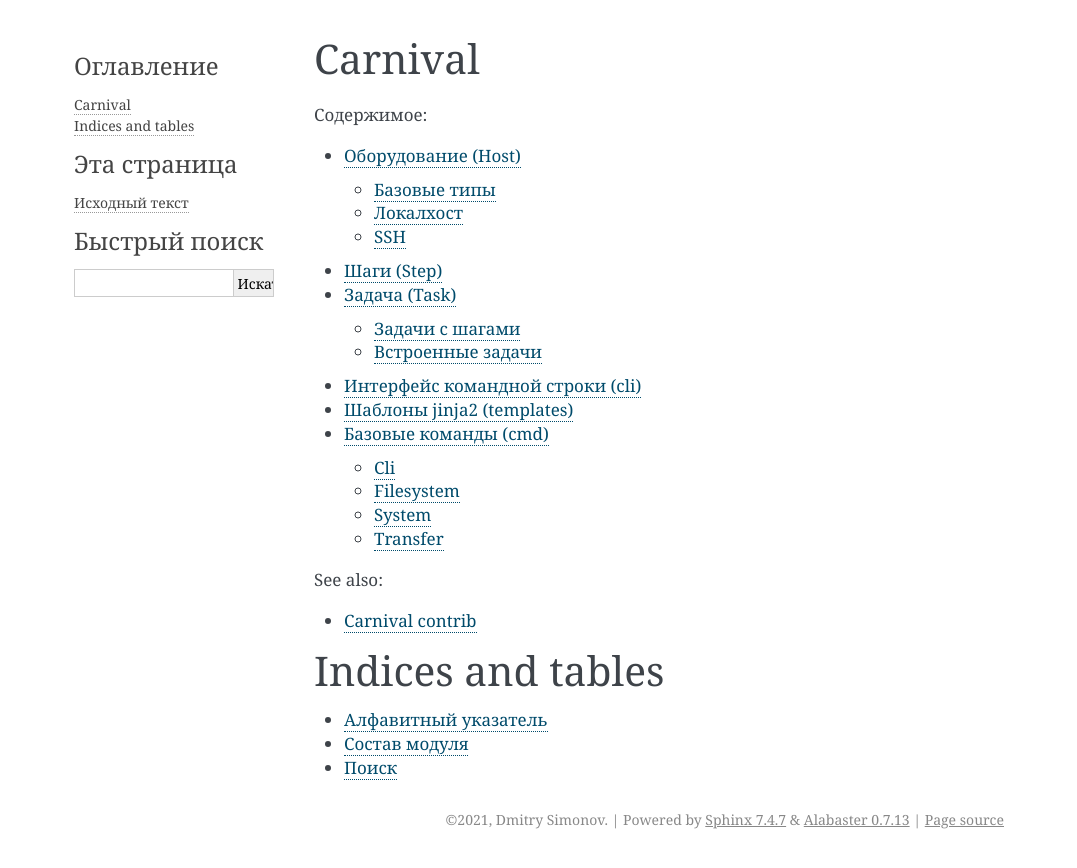
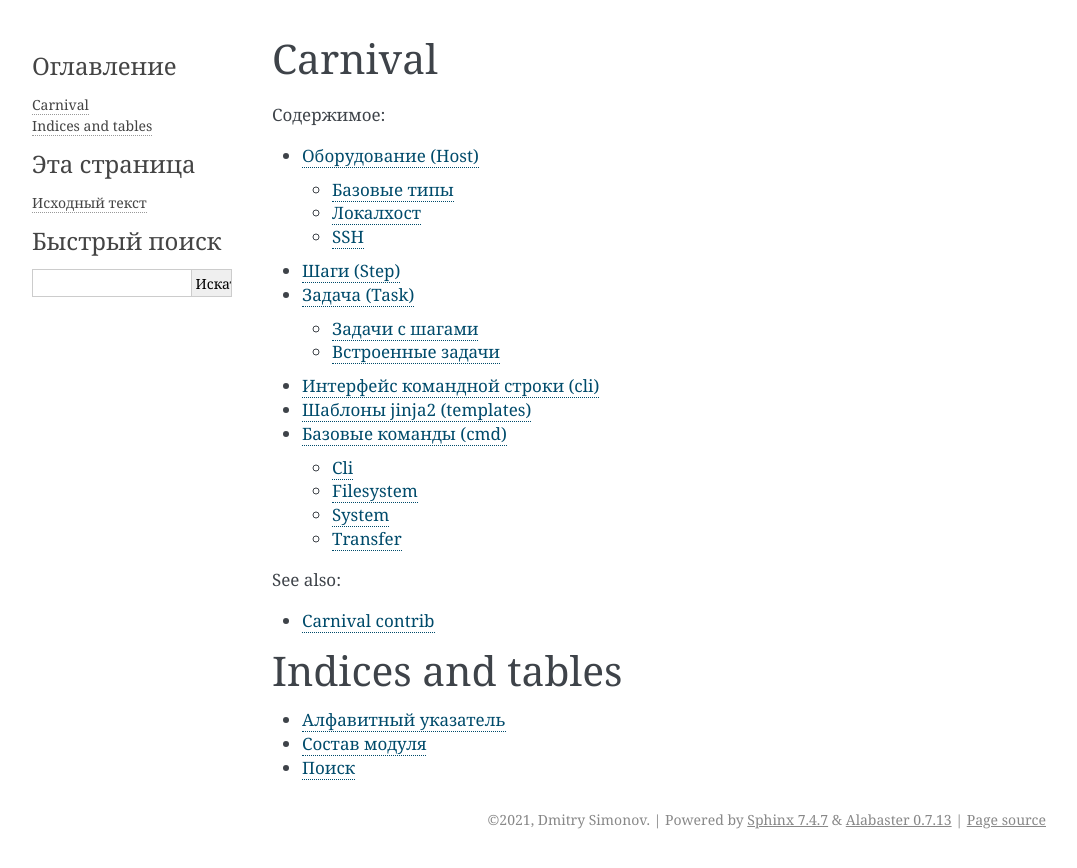
Before and after one commit to carnival-org/carnival, a Sphinx documentation site: the page built from docs/source/index.rst, in a window 1280 px wide. Shown: the top 868 px of the page, without its empty margins (106-1183 px from the left). Built offline with Sphinx 7.4.7, drawn with Linux system fonts in a browser that asks for light colours.

Commit message:
docs fix

```diff
--- a/docs/source/conf.py
+++ b/docs/source/conf.py
@@ -6,6 +6,10 @@
 project = 'Carnival'
 copyright = '2021, Dmitry Simonov'
 author = 'Dmitry Simonov'
+
+html_theme_options = {
+    "page_width": "1024px",
+}
 
 extensions = [
     'sphinx.ext.autodoc',
```
